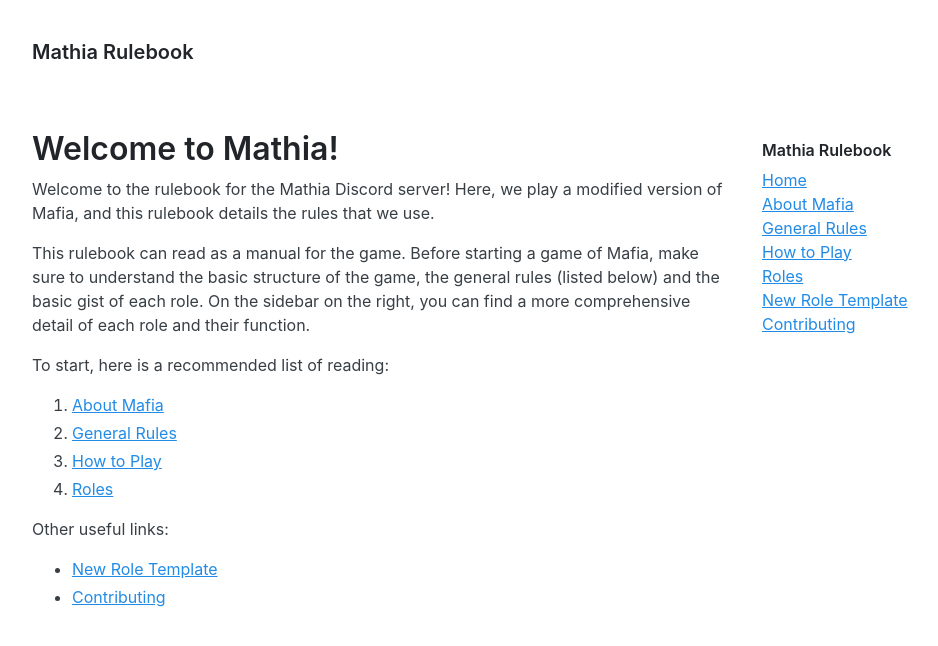
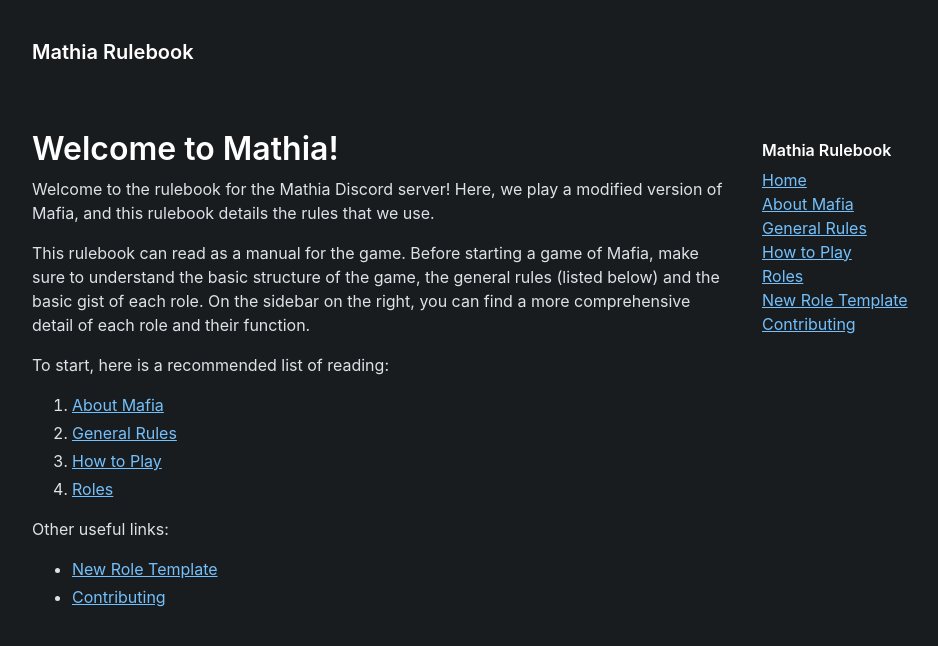
Before and after one commit to olliecheng/mathia-rulebook, a Jekyll site: the page built from index.md, in a window 1280 px wide. Shown: the top 646 px of the page, without its empty margins (152-1090 px from the left). Built offline with Jekyll 4.4.1, drawn with Linux system fonts in a browser that asks for light colours; some web fonts are replaced.

Commit message:
Permanently in Dark Mode

```diff
--- a/_sass/_variables.scss
+++ b/_sass/_variables.scss
@@ -34,28 +34,16 @@
   // --body-font: -apple-system, BlinkMacSystemFont, "Segoe UI", Roboto, "Helvetica Neue", Arial, "Noto Sans", sans-serif, "Apple Color Emoji", "Segoe UI Emoji", "Segoe UI Symbol", "Noto Color Emoji";
   --body-font-size: 16px;
   --body-line-height: 1.5;
-  --body-color: var(--gray-700);
-  --body-bg: #fff;
 
-  --link-color: var(--blue);
-  --link-hover-color: #1c7ed6;
-
-  --heading-color: var(--gray-900);
-
-  --border-color: var(--gray-300);
   --border-radius: .25rem;
 
   --code-font: SFMono-Regular, Menlo, Monaco, Consolas, "Liberation Mono", "Courier New", monospace;
   --code-color: var(--grape);
-  --code-bg: var(--gray-000);
 
   --spacer: 1rem;
   --spacer-2: calc(var(--spacer) * 1.5);
   --spacer-3: calc(var(--spacer) * 3);
-}
 
-@media (prefers-color-scheme: dark) {
-  :root {
   --body-color: var(--gray-300);
   --body-bg: var(--gray-800);
 
@@ -68,4 +56,3 @@
 
   --code-bg: var(--gray-900);
 }
-}
```
Lines whose indentation alone changed are shown as unchanged.
